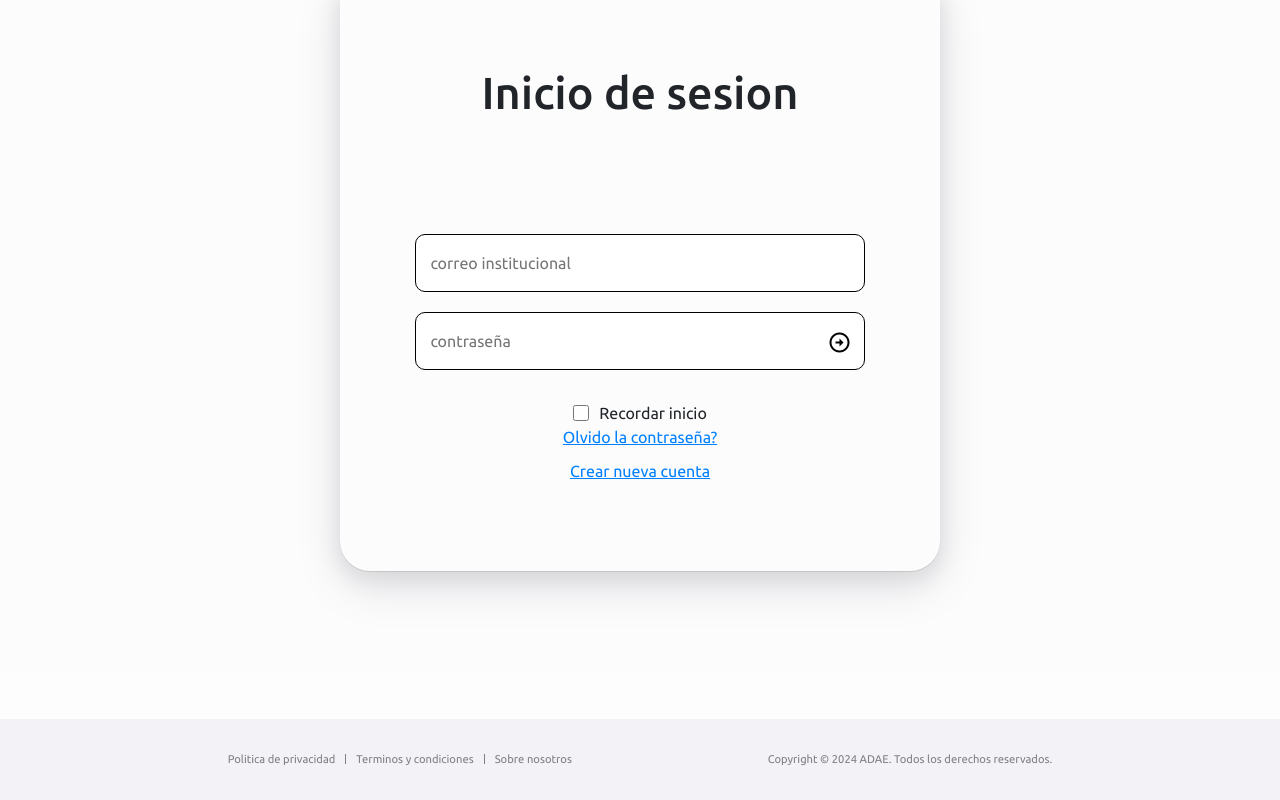
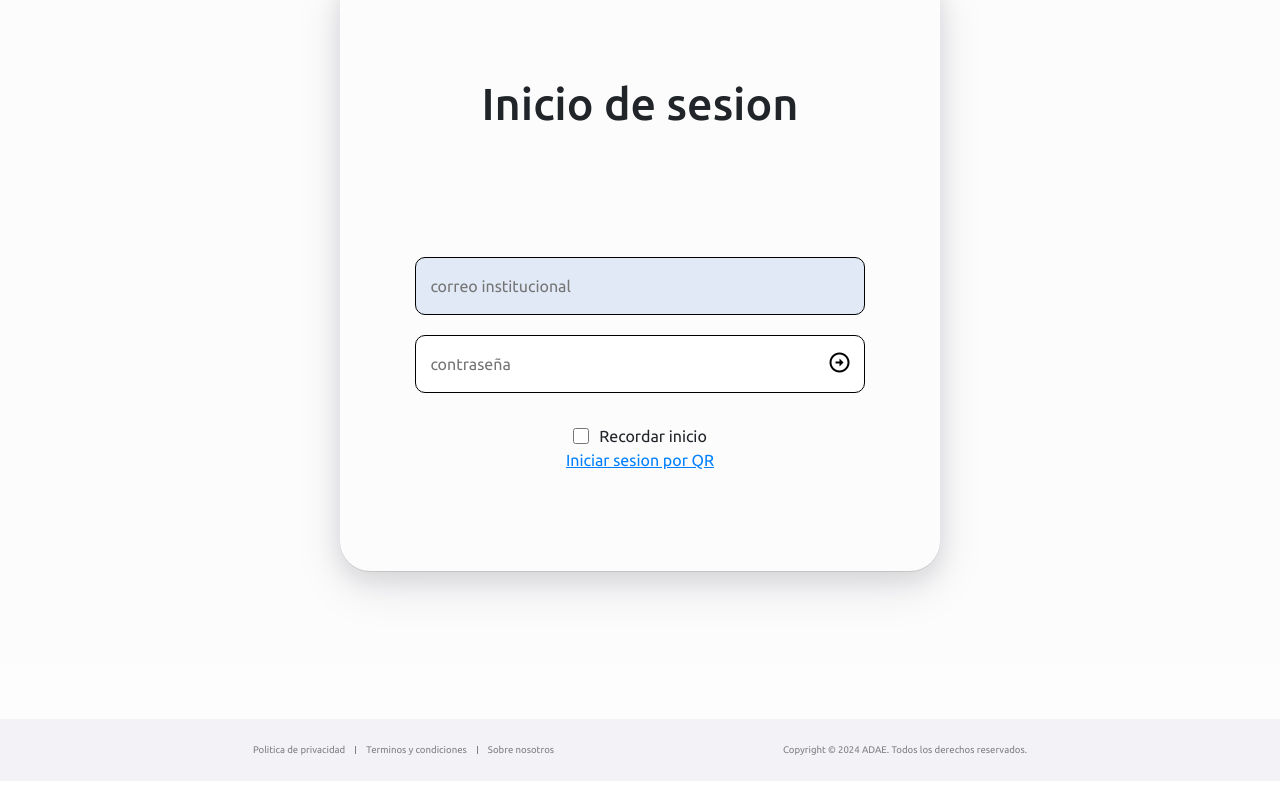
Before and after one commit to ProgramacionCbtis66/ProyectUnknown, an Angular app in the folder FrontEnd/: page /login in a window 1280 px wide. Shown: the part 257-1057 px from the top of the page. Built offline with nearby package versions, Linux system fonts and the light colour scheme.

Commit message:
creacion de nuevo componente para el QR, y modificacion estetico y de estructura HTML de los otros componentes
*Nuevo componente login-qwgenerator
*Cambio de CSS Y HTML de los otros componentes para un seguimiento visual de lo que se ha planteado con Figma

```diff
--- a/FrontEnd/src/app/app-routing.module.ts
+++ b/FrontEnd/src/app/app-routing.module.ts
@@ -2,12 +2,13 @@ import { NgModule } from '@angular/core';
 import { RouterModule, Routes } from '@angular/router';
 import { HomepageComponent } from './homepage/homepage.component';
 import { LogInComponent } from './log-in/log-in.component';
+import { LoginQRGeneratorComponent } from './login-qr-generator/login-qr-generator.component';
 
 const routes: Routes = [
   { path: "", component: HomepageComponent},
   { path: "main", component: HomepageComponent},
-  { path: "login", component: LogInComponent}
-
+  { path: "login", component: LogInComponent},
+  { path: "QRPage", component: LoginQRGeneratorComponent}
 ];
 
 @NgModule({
--- a/FrontEnd/src/app/app.component.css
+++ b/FrontEnd/src/app/app.component.css
@@ -42,19 +42,19 @@ footer{
     justify-content: space-evenly;
     align-items: center;
     background-color: #f2f2f7;
-    padding: 2rem;
+    padding: 1.5rem;
 }
 
 .footer-div{
     display: flex;
-    font-size: .7rem;
+    font-size: .6rem;
     color: gray;
     align-items: center;
 }
 
 .sep{
     background-color: gray;
-    height: 10px;
+    height: 8px;
     width: 1px;
     margin: 0 10px;
 }
--- a/FrontEnd/src/app/app.module.ts
+++ b/FrontEnd/src/app/app.module.ts
@@ -5,12 +5,14 @@ import { AppRoutingModule } from './app-routing.module';
 import { AppComponent } from './app.component';
 import { HomepageComponent } from './homepage/homepage.component';
 import { LogInComponent } from './log-in/log-in.component';
+import { LoginQRGeneratorComponent } from './login-qr-generator/login-qr-generator.component';
 
 @NgModule({
   declarations: [
     AppComponent,
     HomepageComponent,
     LogInComponent,
+    LoginQRGeneratorComponent,
   ],
   imports: [
     BrowserModule,
--- a/FrontEnd/src/app/homepage/homepage.component.css
+++ b/FrontEnd/src/app/homepage/homepage.component.css
@@ -110,6 +110,7 @@ body{
     text-align: justify;
     margin: auto;
 }
+
 @media (max-width: 768px) {
 
     .box {
--- a/FrontEnd/src/app/log-in/log-in.component.css
+++ b/FrontEnd/src/app/log-in/log-in.component.css
@@ -45,13 +45,13 @@ body{
 
 .bx-right-arrow-circle{
     position: absolute;
-    top: 39%;
+    top: 44%;
     right: 3%;
     font-size: 1.5rem;
     color: black;
 }
 
-#sign-in #email-phone{
+#sign-in #email {
     padding: 1rem .9rem;
     font-size: 1rem;
     width: 450px;
@@ -61,6 +61,7 @@ body{
     flex-direction: column;
     align-items: center;
     margin-bottom: 20px;
+    background-color: #E0E9F5
 }
 
 #email-phone:focus{
@@ -114,14 +115,36 @@ label{
       font-size: 8vw;
     }
 
-    #sign-in #email-phone,
+    #sign-in #email,
     #sign-in #password {
       width: 100%;
       max-width: 300px;
     }
 
     .bx-right-arrow-circle {
-      top: 38.1%;
+      top: 44%;
       right: 5%;
     }
   }
+
+@media only screen and (min-width: 600px) and (max-width: 1024px) {
+    #sign-in {
+        width: 500px;
+        height: 550px;
+    }
+
+    #sign-in p {
+      font-size: 5vw;
+    }
+
+    #sign-in #email,
+    #sign-in #password {
+      width: 100%;
+      max-width: 350px;
+    }
+
+    .bx-right-arrow-circle {
+      top: 44%;
+      right: 4%;
+    }
+  }
--- a/FrontEnd/src/app/log-in/log-in.component.html
+++ b/FrontEnd/src/app/log-in/log-in.component.html
@@ -1,8 +1,8 @@
 <!DOCTYPE html>
 <html lang="en">
   <head>
-    <meta charset="UTF-8">
-    <meta name="viewport" content="width=device-width, initial-scale=1.0">
+    <meta charset="UTF-8" />
+    <meta name="viewport" content="width=device-width, initial-scale=1.0" />
     <title>Document</title>
     <link
       href="https://unpkg.com/boxicons@2.1.4/css/boxicons.min.css"
@@ -10,17 +10,17 @@
     />
   </head>
   <body>
-
     <main id="main">
       <form id="sign-in">
         <p>Inicio de sesion</p>
         <div class="input-container">
-                <a href="#"><i class='bx bx-right-arrow-circle'></i></a>
-                <input type="numer, email" id="email-phone" placeholder="correo institucional">
-                <input type="password" id="password" placeholder="contraseña">
-                <label> <input type="checkbox" id="check">Recordar inicio</label>
-                <div class="links"> <a href="#">Olvido la contraseña?</a>
-                <a href="#">Crear nueva cuenta</a>
+          <a href="#"><i class="bx bx-right-arrow-circle"></i></a>
+          <input type="email" id="email" placeholder="correo institucional" />
+          <input type="password" id="password" placeholder="contraseña" />
+          <label> <input type="checkbox" id="check" />Recordar inicio</label>
+
+          <div class="links">
+            <a [routerLink]="['/QRPage']">Iniciar sesion por QR</a>
           </div>
         </div>
       </form>
--- /dev/null
+++ b/FrontEnd/src/app/login-qr-generator/login-qr-generator.component.css
@@ -0,0 +1,34 @@
+@import url('https://fonts.googleapis.com/css2?family=Ubuntu:ital,wght@0,300;0,400;0,500;0,700;1,300;1,400;1,500;1,700&display=swap');
+
+*{
+    margin: 0;
+    padding: 0;
+    box-sizing: border-box;
+}
+
+body{
+    font-family: 'Ubuntu', sans-serif;
+    background-color: rgba(251,251,253,.5);
+}
+
+#main{
+    width: 100vw;
+    height: 100vh;
+    display: flex;
+    align-items: center;
+    justify-content: center;
+}
+
+#Box-Principal{
+    display: flex;
+    flex-direction: column;
+    align-items: center;
+    justify-content: space-evenly;
+    gap: 20px;
+    border-radius: 5%;
+    border: none;
+    box-shadow: rgba(17, 17, 26, 0.1) 0px 1px 0px, rgba(17, 17, 26, .1) 0px 8px 24px, rgba(17, 17, 26, 0.1) 0px 16px 48px;
+    width: 600px;
+    height: 600px;
+    background-color: rgb(202, 72, 72);
+}
--- /dev/null
+++ b/FrontEnd/src/app/login-qr-generator/login-qr-generator.component.html
@@ -0,0 +1,23 @@
+<!DOCTYPE html>
+<html lang="en">
+  <head>
+    <meta charset="UTF-8" />
+    <meta name="viewport" content="width=device-width, initial-scale=1.0" />
+    <title>Document</title>
+    <link
+      href="https://unpkg.com/boxicons@2.1.4/css/boxicons.min.css"
+      rel="stylesheet"
+    />
+  </head>
+  <body>
+    <main id="main">
+      <div class="Box-Principal">
+        <h1>te amo mucho mi amor</h1>
+      </div>
+    </main>
+
+    <div class="mt-5">
+      <router-outlet></router-outlet>
+    </div>
+  </body>
+</html>
--- /dev/null
+++ b/FrontEnd/src/app/login-qr-generator/login-qr-generator.component.ts
@@ -0,0 +1,15 @@
+import { Component, OnInit } from '@angular/core';
+
+@Component({
+  selector: 'app-login-qr-generator',
+  templateUrl: './login-qr-generator.component.html',
+  styleUrls: ['./login-qr-generator.component.css']
+})
+export class LoginQRGeneratorComponent implements OnInit {
+
+  constructor() { }
+
+  ngOnInit(): void {
+  }
+
+}
```
Also changed, not shown: FrontEnd/src/app/homepage/homepage.component.ts (line endings or trailing spaces), FrontEnd/src/assets/img/BackGround_Login.png (added), 1 other file (tests, documents, lock files or other folders). Lines whose indentation alone changed are shown as unchanged.
